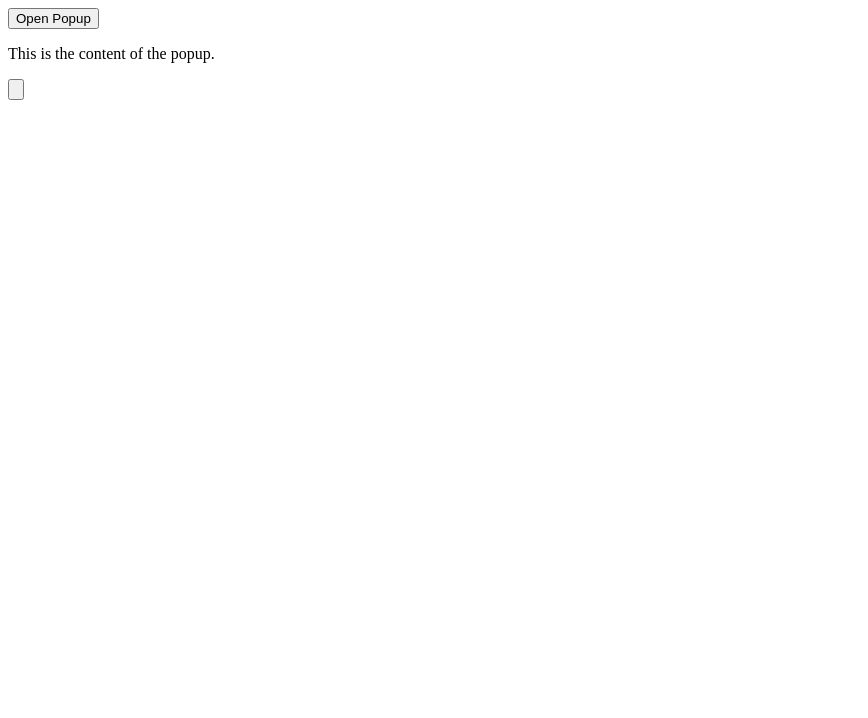
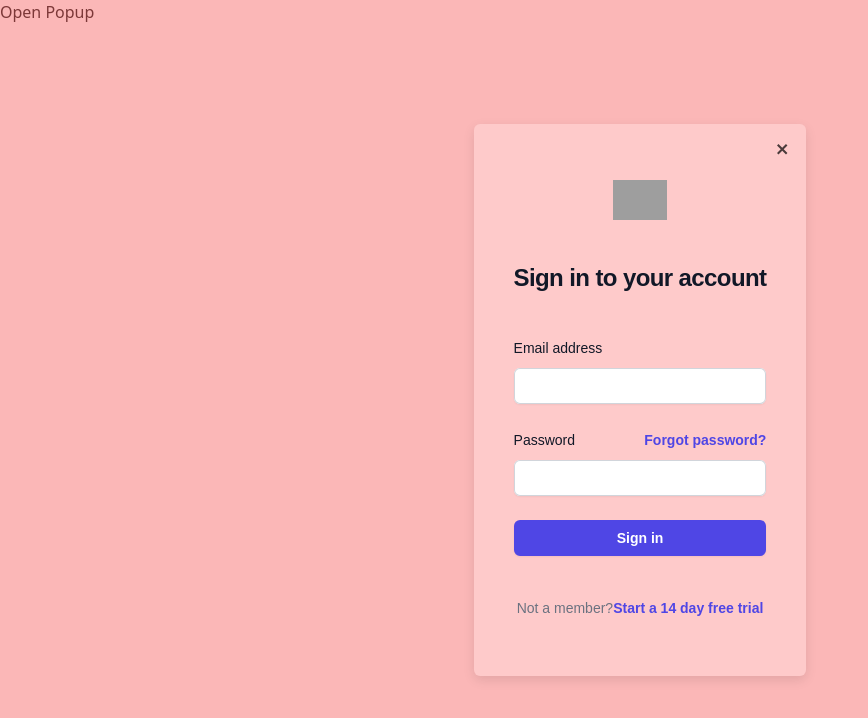
Before and after one commit to Vidit-Kushwaha/react-popupify, a React app: page / in a window 1280 px wide. Both pictures are taken after a click on the button "Open Popup". Shown: the top 718 px of the page, without its empty margins (0-868 px from the left). Built offline with nearby package versions, Linux system fonts and the light colour scheme; grey boxes are pictures that could not be loaded.

Commit message:
added tailwind for testing

```diff
--- a/src/App.tsx
+++ b/src/App.tsx
@@ -1,24 +1,115 @@
-import React, { useRef } from 'react'
-import { PopupHandle } from './type'
-import Popup from './components/Popup'
+import React from 'react'
+import PopupContainer from './components/PopupContainer'
 
 export const App = () => {
   const [isOpen, setIsOpen] = React.useState(false)
-  const popupRef = useRef<PopupHandle>(null)
+  const ref = React.useRef(null)
+
+  const onClose = () => {
+    console.log('onClose')
+    setIsOpen(false)
+  }
 
   return (
     <>
       <div>
         <button onClick={() => setIsOpen(!isOpen)}>Open Popup</button>
-        <Popup
-          ref={popupRef}
+        <PopupContainer
+          animation="bounce"
+          duration={400}
           open={isOpen}
-          closeOnEscape={false}
-          closeOnOutsideClick={false}
+          closeOnEscape={true}
+          closeOnOutsideClick={true}
           closeButton={true}
+          onClose={onClose}
+          // autoClose={2000}
+          backdropClassName="bg-red-400 bg-opacity-50 fixed inset-0 z-50"
+          popupClassName="bg-red-200  rounded-lg shadow-lg"
         >
-          <p>This is the content of the popup.</p>
-        </Popup>
+          <div className="flex min-h-full flex-col justify-center px-6 py-12 lg:px-8">
+            <div className="sm:mx-auto sm:w-full sm:max-w-sm">
+              <img
+                className="mx-auto h-10 w-auto"
+                src="https://tailwindui.com/img/logos/mark.svg?color=indigo&shade=600"
+                alt="Your Company"
+              />
+              <h2 className="mt-10 text-center text-2xl font-bold leading-9 tracking-tight text-gray-900">
+                Sign in to your account
+              </h2>
+            </div>
+
+            <div className="mt-10 sm:mx-auto sm:w-full sm:max-w-sm">
+              <form className="space-y-6" action="#" method="POST">
+                <div>
+                  <label
+                    htmlFor="email"
+                    className="block text-sm font-medium leading-6 text-gray-900"
+                  >
+                    Email address
+                  </label>
+                  <div className="mt-2">
+                    <input
+                      id="email"
+                      name="email"
+                      type="email"
+                      autoComplete="email"
+                      required
+                      className="block w-full rounded-md border-0 py-1.5 text-gray-900 shadow-sm ring-1 ring-inset ring-gray-300 placeholder:text-gray-400 focus:ring-2 focus:ring-inset focus:ring-indigo-600 sm:text-sm sm:leading-6"
+                    />
+                  </div>
+                </div>
+
+                <div>
+                  <div className="flex items-center justify-between">
+                    <label
+                      htmlFor="password"
+                      className="block text-sm font-medium leading-6 text-gray-900"
+                    >
+                      Password
+                    </label>
+                    <div className="text-sm">
+                      <a
+                        href="#"
+                        className="font-semibold text-indigo-600 hover:text-indigo-500"
+                      >
+                        Forgot password?
+                      </a>
+                    </div>
+                  </div>
+                  <div className="mt-2">
+                    <input
+                      id="password"
+                      name="password"
+                      type="password"
+                      autoComplete="current-password"
+                      required
+                      className="block w-full rounded-md border-0 py-1.5 text-gray-900 shadow-sm ring-1 ring-inset ring-gray-300 placeholder:text-gray-400 focus:ring-2 focus:ring-inset focus:ring-indigo-600 sm:text-sm sm:leading-6"
+                    />
+                  </div>
+                </div>
+
+                <div>
+                  <button
+                    type="submit"
+                    className="flex w-full justify-center rounded-md bg-indigo-600 px-3 py-1.5 text-sm font-semibold leading-6 text-white shadow-sm hover:bg-indigo-500 focus-visible:outline focus-visible:outline-2 focus-visible:outline-offset-2 focus-visible:outline-indigo-600"
+                  >
+                    Sign in
+                  </button>
+                </div>
+              </form>
+
+              <p className="mt-10 text-center text-sm text-gray-500">
+                Not a member?
+                <a
+                  href="#"
+                  className="font-semibold leading-6 text-indigo-600 hover:text-indigo-500"
+                >
+                  Start a 14 day free trial
+                </a>
+              </p>
+            </div>
+          </div>
+        </PopupContainer>
       </div>
     </>
   )
--- a/src/index.html
+++ b/src/index.html
@@ -5,6 +5,7 @@
     <meta http-equiv="X-UA-Compatible" content="IE=edge">
     <meta name="viewport" content="width=device-width, initial-scale=1.0">
     <title>React popify</title>
+    <script src="https://cdn.tailwindcss.com"></script>
 </head>
 <body>
     <div id="root"></div>
```
